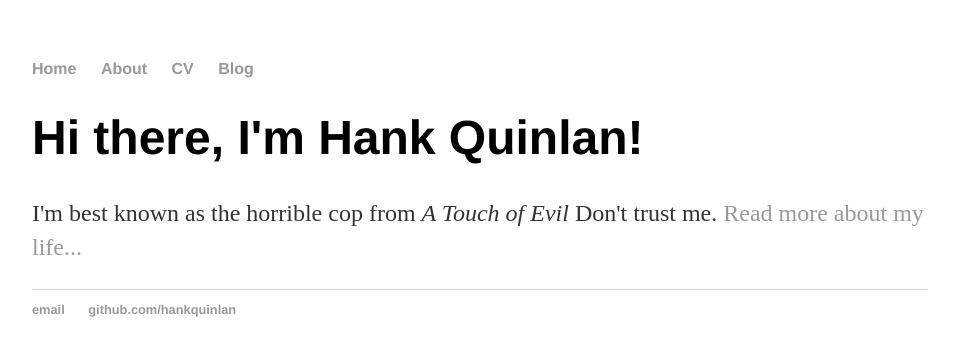
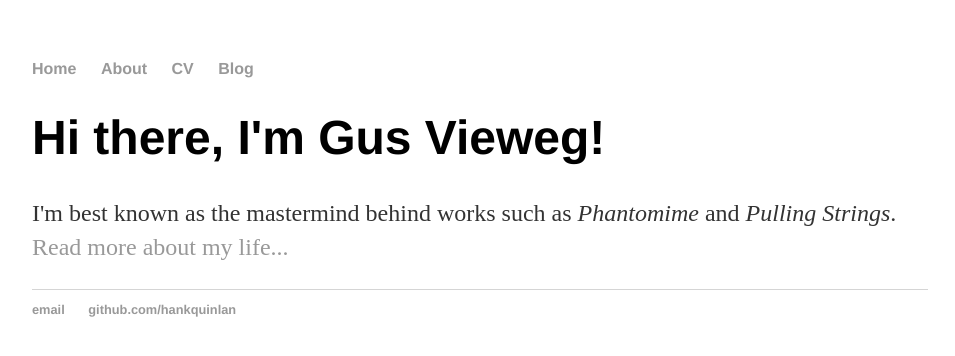
Before and after one commit to nilesh-kumar-developer/gusvieweg.github.io, a Jekyll site: the page built from index.html, in a window 1280 px wide. Shown: the top 356 px of the page, without its empty margins (160-1115 px from the left). Built offline with Jekyll 4.4.1, drawn with Linux system fonts in a browser that asks for light colours.

Commit message:
Update index.html

```diff
--- a/index.html
+++ b/index.html
@@ -1,8 +1,8 @@
 ---
 layout: default
-title: Hank Quinlan, Horrible Cop
+title: Gus Vieweg
 ---
 <div class="blurb">
-	<h1>Hi there, I'm Hank Quinlan!</h1>
-	<p>I'm best known as the horrible cop from <em>A Touch of Evil</em> Don't trust me. <a href="/about">Read more about my life...</a></p>
+	<h1>Hi there, I'm Gus Vieweg!</h1>
+	<p>I'm best known as the mastermind behind works such as <em>Phantomime</em> and <em>Pulling Strings</em>. <a href="/about">Read more about my life...</a></p>
 </div><!-- /.blurb -->
```
